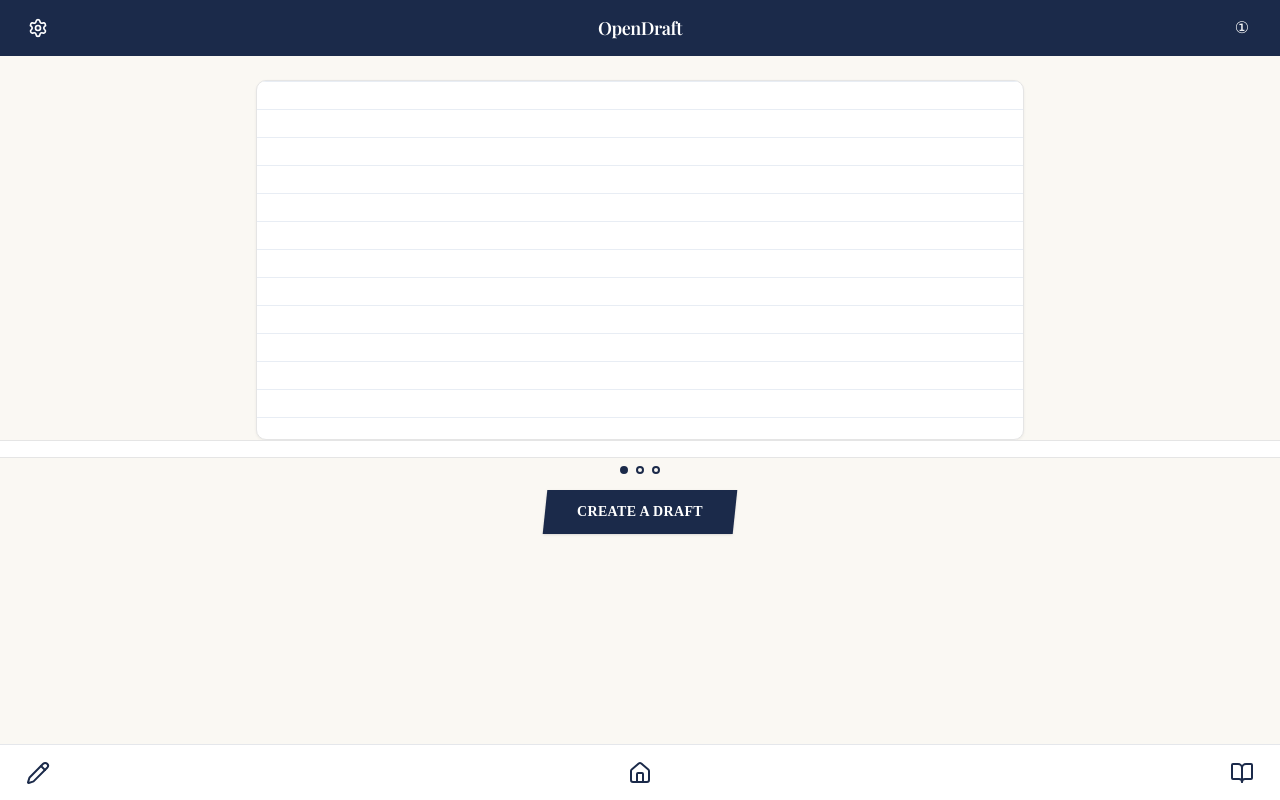
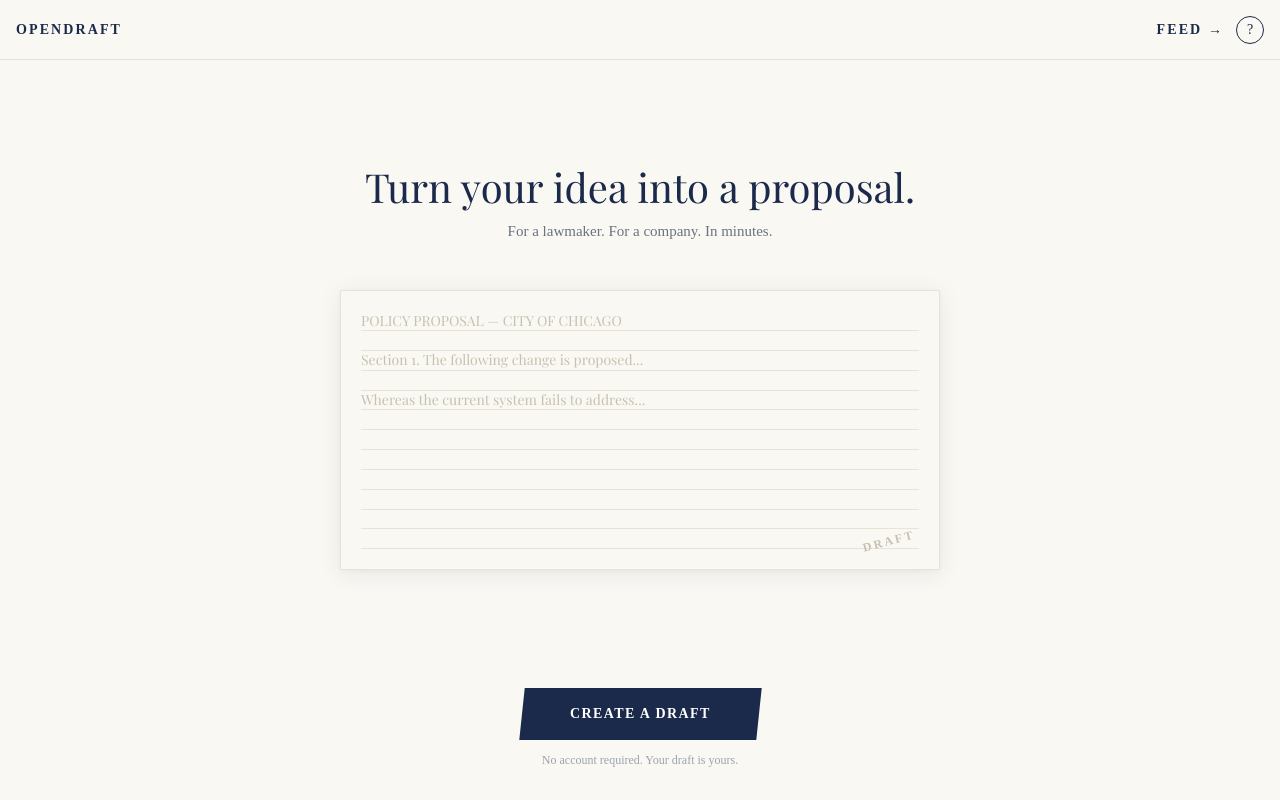
Before and after one commit to brownleelabs/opendraft, a Next.js app: page / in a window 1280 px wide. Built offline with nearby package versions, Linux system fonts and the light colour scheme.

Commit message:
p7-53: screen 1 redesign

```diff
--- a/app/page.tsx
+++ b/app/page.tsx
@@ -2,42 +2,111 @@
 
 import { useState } from "react";
 import Link from "next/link";
-import { Paper } from "@/components/paper/Paper";
-import { PaperLines } from "@/components/paper/PaperLines";
-import { PaperScrollContainer } from "@/components/paper/PaperScrollContainer";
-import { BottomNav } from "@/components/shell/BottomNav";
-import { PaginationDots } from "@/components/shell/PaginationDots";
-import { TopNav } from "@/components/shell/TopNav";
-import { Toolbar } from "@/components/toolbar/Toolbar";
 import { InfoModal } from "@/components/modals/InfoModal";
 
 export default function Home() {
   const [infoOpen, setInfoOpen] = useState(false);
 
   return (
-    <>
-      <TopNav onInfoTap={() => setInfoOpen(true)} />
-      {/* pt-20: clear fixed header (14) + GOV.UK-style buffer (~24px) */}
-      <div className="pt-20 pb-14">
-        <Paper variant="compact">
-          <PaperScrollContainer>
-            {/* Screen 1: blank ruled paper only. Onboarding copy lives on /draft (Screen 2). */}
-            <PaperLines />
-          </PaperScrollContainer>
-        </Paper>
-        <Toolbar />
-        <PaginationDots activeDot={1} />
-        <div className="relative z-20 flex justify-center px-4 pt-2">
+    <div className="flex min-h-dvh flex-col bg-[#FAF8F3]">
+      {/* ZONE 1 — TOP (fixed, 60px) */}
+      <header
+        className="fixed left-0 right-0 top-0 z-10 flex h-[60px] items-center justify-between border-b border-[#E8E3D8] bg-[#FAF8F3] px-4"
+        role="banner"
+      >
+        <span
+          className="font-sans text-sm font-semibold tracking-[0.15em] text-[#1B2A4A]"
+          aria-hidden
+        >
+          OPENDRAFT
+        </span>
+        <div className="flex items-center gap-3">
           <Link
-            href="/draft"
-            className="relative z-20 inline-flex min-h-[44px] items-center justify-center rounded-none bg-[#1B2A4A] px-8 py-3 font-sans text-sm font-semibold uppercase tracking-wide text-white shadow-sm transition-transform duration-100 hover:opacity-95 active:scale-[0.98] active:opacity-90 focus:outline-none focus-visible:ring-2 focus-visible:ring-[#1B2A4A] focus-visible:ring-offset-2 focus-visible:ring-offset-[#FAF8F3] skew-x-[-6deg]"
+            href="/feed"
+            className="font-sans text-sm font-semibold tracking-[0.15em] text-[#1B2A4A] no-underline hover:opacity-80 focus:outline-none focus-visible:ring-2 focus-visible:ring-[#1B2A4A] focus-visible:ring-offset-2 focus-visible:ring-offset-[#FAF8F3]"
           >
-            <span className="inline-block skew-x-[6deg]">CREATE A DRAFT</span>
+            FEED →
           </Link>
+          <button
+            type="button"
+            onClick={() => setInfoOpen(true)}
+            className="flex size-7 flex-shrink-0 items-center justify-center rounded-full border-[1.5px] border-[#1B2A4A] bg-transparent font-sans text-sm font-medium text-[#1B2A4A] transition-colors duration-150 hover:bg-[#1B2A4A] hover:text-white focus:outline-none focus-visible:ring-2 focus-visible:ring-[#1B2A4A] focus-visible:ring-offset-2 focus-visible:ring-offset-[#FAF8F3]"
+            aria-label="Info"
+          >
+            ?
+          </button>
         </div>
-      </div>
-      <BottomNav variant="default" fixed={true} />
+      </header>
+
+      {/* ZONE 2 — HERO (flex-1, centered vertically) */}
+      <main className="flex flex-1 flex-col items-center justify-center px-4 pt-[60px]">
+        <div className="flex w-full max-w-[600px] flex-1 flex-col items-center justify-center gap-12">
+          {/* Statement above the paper */}
+          <div className="flex flex-col items-center gap-2 text-center">
+            <h1 className="font-serif text-[28px] leading-tight text-[#1B2A4A] md:text-[40px]">
+              Turn your idea into a proposal.
+            </h1>
+            <p className="font-sans text-[15px] text-[#6B7280]">
+              For a lawmaker. For a company. In minutes.
+            </p>
+          </div>
+
+          {/* Paper card — not a button, representation of a document */}
+          <div
+            className="relative h-[200px] w-[min(600px,90vw)] rounded-[2px] border border-[#E8E3D8] bg-[#FAF8F3] p-5 shadow-[0_4px_24px_rgba(27,42,74,0.08),0_1px_4px_rgba(27,42,74,0.04)] md:h-[280px] md:p-[20px]"
+            aria-hidden
+          >
+            {/* 12 horizontal ruled lines, evenly spaced; full width minus 40px padding */}
+            <div className="grid h-full grid-rows-12 gap-0">
+              {Array.from({ length: 12 }).map((_, i) => (
+                <div
+                  key={i}
+                  className="flex min-h-0 items-center border-b border-[#E8E3D8]"
+                  style={{ borderBottomWidth: "1px" }}
+                >
+                  {i === 0 && (
+                    <span className="font-serif text-sm text-[#C8C0B0]">
+                      POLICY PROPOSAL — CITY OF CHICAGO
+                    </span>
+                  )}
+                  {i === 2 && (
+                    <span className="font-serif text-sm text-[#C8C0B0]">
+                      Section 1. The following change is proposed...
+                    </span>
+                  )}
+                  {i === 4 && (
+                    <span className="font-serif text-sm text-[#C8C0B0]">
+                      Whereas the current system fails to address...
+                    </span>
+                  )}
+                </div>
+              ))}
+            </div>
+            {/* DRAFT stamp — bottom-right, rotated -15deg */}
+            <span
+              className="absolute bottom-5 right-6 text-xs font-semibold uppercase tracking-[0.2em] text-[#C8C0B0]"
+              style={{ transform: "rotate(-15deg)" }}
+            >
+              DRAFT
+            </span>
+          </div>
+        </div>
+      </main>
+
+      {/* ZONE 3 — BOTTOM (80px, centered) */}
+      <footer className="flex flex-shrink-0 flex-col items-center justify-center gap-3 pb-8 pt-4">
+        <Link
+          href="/draft"
+          className="group inline-flex min-h-[44px] items-center justify-center border-0 bg-[#1B2A4A] px-12 py-4 font-sans text-sm font-semibold uppercase tracking-[0.1em] text-white no-underline transition-[background-color,transform] duration-200 hover:bg-[#2D5016] hover:[transform:skewX(-8deg)] focus:outline-none focus-visible:ring-2 focus-visible:ring-[#1B2A4A] focus-visible:ring-offset-2 focus-visible:ring-offset-[#FAF8F3] active:scale-[0.98] [transform:skewX(-6deg)]"
+        >
+          <span className="inline-block skew-x-[6deg] transition-transform duration-200 group-hover:skew-x-[8deg]">CREATE A DRAFT</span>
+        </Link>
+        <p className="text-center font-sans text-xs text-[#9CA3AF]">
+          No account required. Your draft is yours.
+        </p>
+      </footer>
+
       <InfoModal open={infoOpen} onClose={() => setInfoOpen(false)} />
-    </>
+    </div>
   );
 }
```
